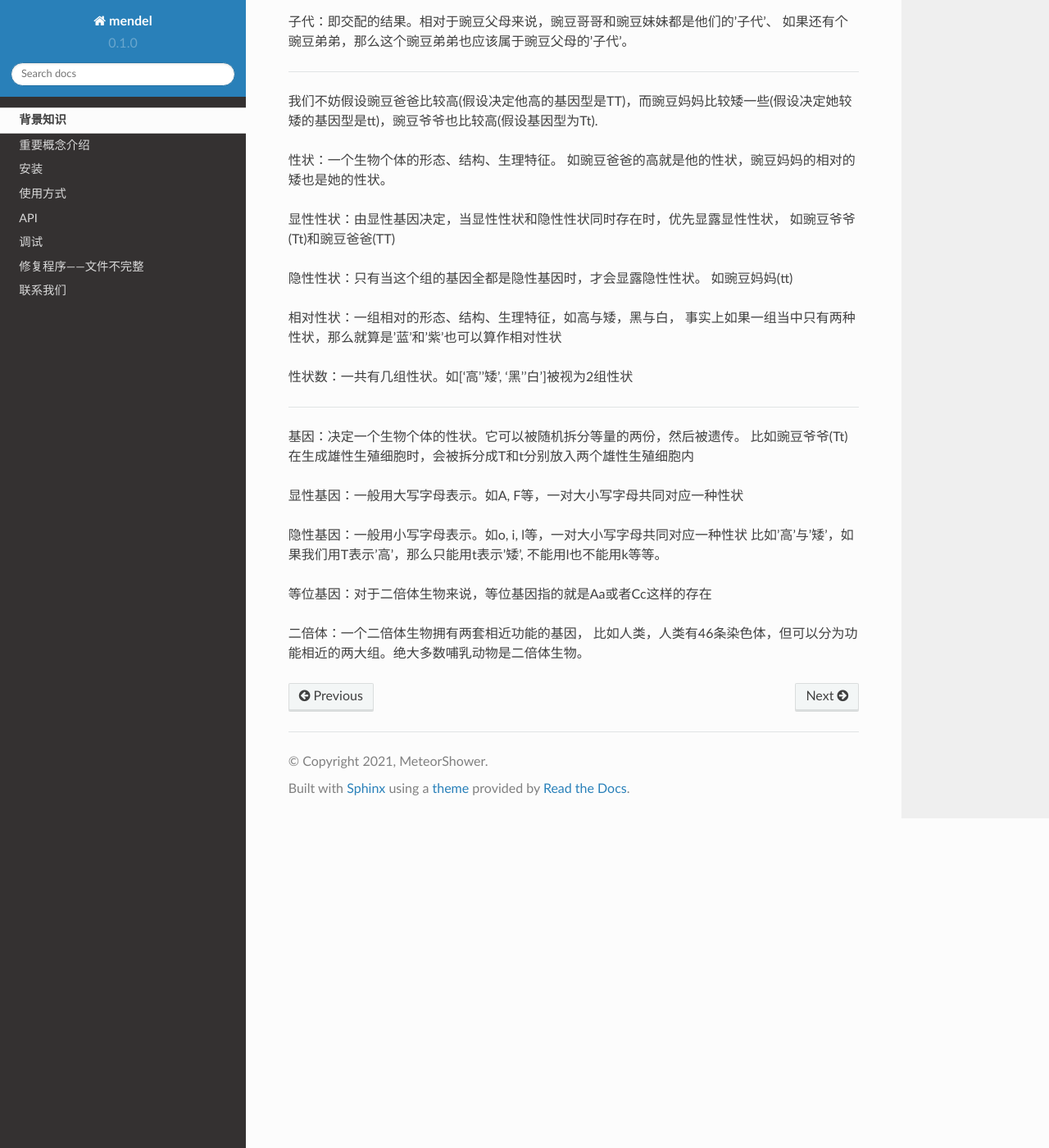
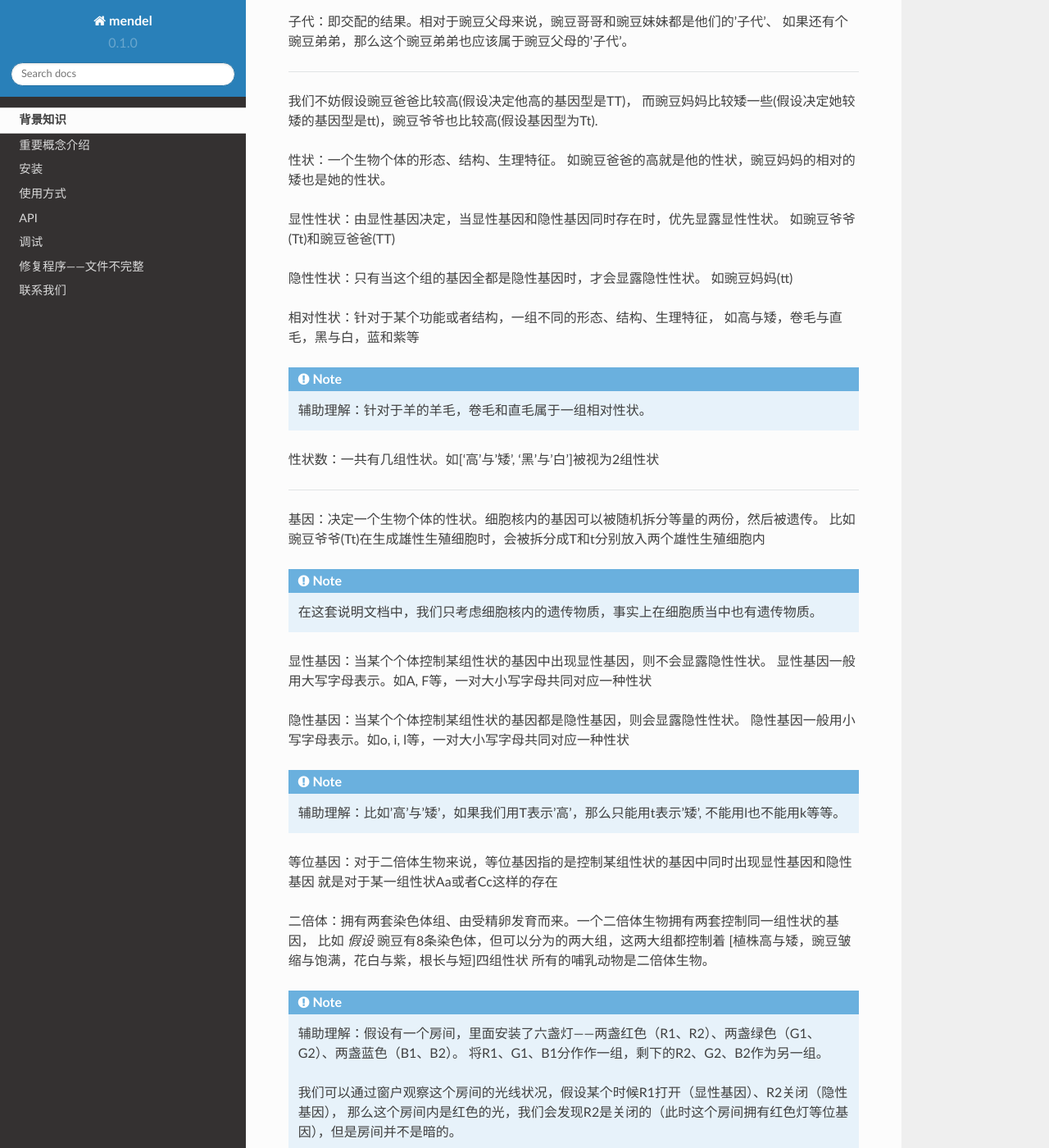
Before and after one commit to MeteorShower2004/MendelCalculatorDOC, a Sphinx documentation site: the page built from docs/source/background.rst, in a window 1280 px wide and 1400 px high, scrolled down 1121 px. Shown: the whole window at 82% size. Built offline with Sphinx 7.4.7 and the Read the Docs theme 2.0.0, drawn with Linux system fonts in a browser that asks for light colours; some of the changed text lies outside the part shown.

Commit message:
修正知识错误，删除冗余
修正了某些知识的错误，删除了使用方式当中的一些冗余部分

```diff
--- a/docs/source/background.rst
+++ b/docs/source/background.rst
@@ -40,33 +40,62 @@
 
 ################################################################
 
-我们不妨假设豌豆爸爸比较高(假设决定他高的基因型是TT)，而豌豆妈妈比较矮一些(假设决定她较矮的基因型是tt)，豌豆爷爷也比较高(假设基因型为Tt).
+我们不妨假设豌豆爸爸比较高(假设决定他高的基因型是TT)，
+而豌豆妈妈比较矮一些(假设决定她较矮的基因型是tt)，豌豆爷爷也比较高(假设基因型为Tt).
 
 性状：一个生物个体的形态、结构、生理特征。
 如豌豆爸爸的高就是他的性状，豌豆妈妈的相对的矮也是她的性状。
 
-显性性状：由显性基因决定，当显性性状和隐性性状同时存在时，优先显露显性性状，
+显性性状：由显性基因决定，当显性基因和隐性基因同时存在时，优先显露显性性状。
 如豌豆爷爷(Tt)和豌豆爸爸(TT)
 
 隐性性状：只有当这个组的基因全都是隐性基因时，才会显露隐性性状。
 如豌豆妈妈(tt)
 
-相对性状：一组相对的形态、结构、生理特征，如高与矮，黑与白，
-事实上如果一组当中只有两种性状，那么就算是'蓝'和'紫'也可以算作相对性状
+相对性状：针对于某个功能或者结构，一组不同的形态、结构、生理特征，
+如高与矮，卷毛与直毛，黑与白，蓝和紫等
 
-性状数：一共有几组性状。如['高''矮', '黑''白']被视为2组性状
+.. note::
+    辅助理解：针对于羊的羊毛，卷毛和直毛属于一组相对性状。
+
+性状数：一共有几组性状。如['高'与'矮', '黑'与'白']被视为2组性状
 
 ################################################################
 
-基因：决定一个生物个体的性状。它可以被随机拆分等量的两份，然后被遗传。
+基因：决定一个生物个体的性状。细胞核内的基因可以被随机拆分等量的两份，然后被遗传。
 比如豌豆爷爷(Tt)在生成雄性生殖细胞时，会被拆分成T和t分别放入两个雄性生殖细胞内
 
-显性基因：一般用大写字母表示。如A, F等，一对大小写字母共同对应一种性状
+.. note::
+    在这套说明文档中，我们只考虑细胞核内的遗传物质，事实上在细胞质当中也有遗传物质。
 
-隐性基因：一般用小写字母表示。如o, i, l等，一对大小写字母共同对应一种性状
-比如'高'与'矮'，如果我们用T表示'高'，那么只能用t表示'矮', 不能用l也不能用k等等。
+显性基因：当某个个体控制某组性状的基因中出现显性基因，则不会显露隐性性状。
+显性基因一般用大写字母表示。如A, F等，一对大小写字母共同对应一种性状
 
-等位基因：对于二倍体生物来说，等位基因指的就是Aa或者Cc这样的存在
+隐性基因：当某个个体控制某组性状的基因都是隐性基因，则会显露隐性性状。
+隐性基因一般用小写字母表示。如o, i, l等，一对大小写字母共同对应一种性状
 
-二倍体：一个二倍体生物拥有两套相近功能的基因，
-比如人类，人类有46条染色体，但可以分为功能相近的两大组。绝大多数哺乳动物是二倍体生物。
+.. note::
+    辅助理解：比如'高'与'矮'，如果我们用T表示'高'，那么只能用t表示'矮', 不能用l也不能用k等等。
+
+等位基因：对于二倍体生物来说，等位基因指的是控制某组性状的基因中同时出现显性基因和隐性基因
+就是对于某一组性状Aa或者Cc这样的存在
+
+二倍体：拥有两套染色体组、由受精卵发育而来。一个二倍体生物拥有两套控制同一组性状的基因，
+比如 *假设* 豌豆有8条染色体，但可以分为的两大组，这两大组都控制着
+[植株高与矮，豌豆皱缩与饱满，花白与紫，根长与短]四组性状
+所有的哺乳动物是二倍体生物。
+
+.. note::
+    辅助理解：假设有一个房间，里面安装了六盏灯——两盏红色（R1、R2）、两盏绿色（G1、G2）、两盏蓝色（B1、B2）。
+    将R1、G1、B1分作作一组，剩下的R2、G2、B2作为另一组。
+
+    我们可以通过窗户观察这个房间的光线状况，假设某个时候R1打开（显性基因）、R2关闭（隐性基因），
+    那么这个房间内是红色的光，我们会发现R2是关闭的（此时这个房间拥有红色灯等位基因），但是房间并不是暗的。
+
+    只有当R1、R2两盏红色的灯同时关闭（都是隐性基因）的时候，我们才会观察到这个房间是暗的（隐性性状）。
+
+    绿色的灯和蓝色的灯同理。
+
+    这个时候我们会发现这两大组的灯都可以实现相同的功能，
+    那么拥有这两大组灯（两组控制相同功能的染色体）的房间就是二倍体。
+    有的房间有九盏这样的灯，那么这个房间是三倍体
```
Also changed, not shown: docs/source/usage.rst (+14 -17 lines).
